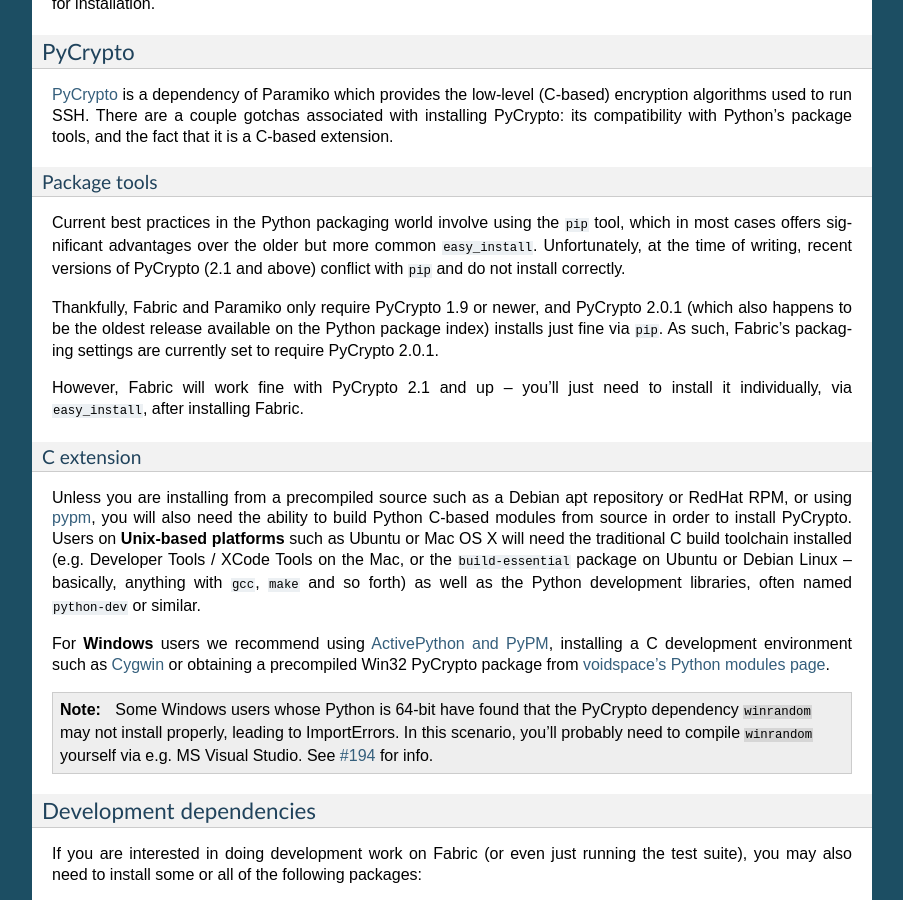
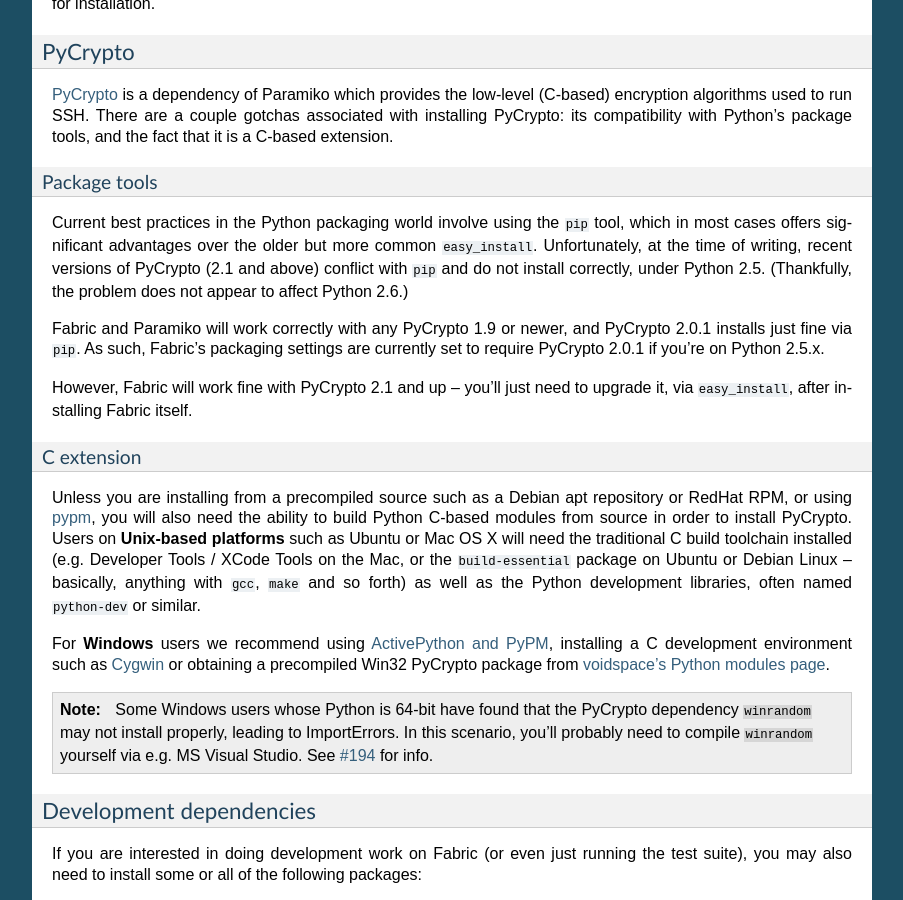
Before and after one commit to fabric/fabric, a Sphinx documentation site: the page built from docs/installation.rst, in a window 1280 px wide and 900 px high, scrolled down 890 px. Shown: the whole window, without its empty margins (198-1101 px from the left). Built offline with Sphinx 7.4.7, drawn with Linux system fonts in a browser that asks for light colours.

Commit message:
Update setup.py to limit old PyCrypto to 2.5
Re #228

```diff
--- a/docs/changes/0.9.3.rst
+++ b/docs/changes/0.9.3.rst
@@ -13,6 +13,8 @@
 Bugfixes
 ========
 
+* :issue:`228`: We discovered that the pip + PyCrypto installation problem was
+  limited to Python 2.5 only, and have updated our ``setup.py`` accordingly.
 * :issue:`230`: Arbitrary or remainder commands (``fab <opts> -- <run command
   here>``) will no longer blow up when invoked with no fabfile present. Thanks
   to IRC user ``orkaa`` for the report.
--- a/docs/installation.rst
+++ b/docs/installation.rst
@@ -69,15 +69,16 @@
 Current best practices in the Python packaging world involve using the ``pip``
 tool, which in most cases offers significant advantages over the older but more
 common ``easy_install``. Unfortunately, at the time of writing, recent versions
-of PyCrypto (2.1 and above) conflict with ``pip`` and do not install correctly.
+of PyCrypto (2.1 and above) conflict with ``pip`` and do not install correctly,
+under Python 2.5. (Thankfully, the problem does not appear to affect Python
+2.6.)
 
-Thankfully, Fabric and Paramiko only require PyCrypto 1.9 or newer, and
-PyCrypto 2.0.1 (which also happens to be the oldest release available on the
-Python package index) installs just fine via ``pip``. As such, Fabric's
-packaging settings are currently set to require PyCrypto 2.0.1.
+Fabric and Paramiko will work correctly with any PyCrypto 1.9 or newer, and
+PyCrypto 2.0.1 installs just fine via ``pip``. As such, Fabric's packaging
+settings are currently set to require PyCrypto 2.0.1 if you're on Python 2.5.x.
 
 However, Fabric will work fine with PyCrypto 2.1 and up -- you'll just need to
-install it individually, via ``easy_install``, after installing Fabric.
+upgrade it, via ``easy_install``, after installing Fabric itself.
 
 C extension
 ~~~~~~~~~~~
```
Also changed, not shown: setup.py (+8 -1 lines).
